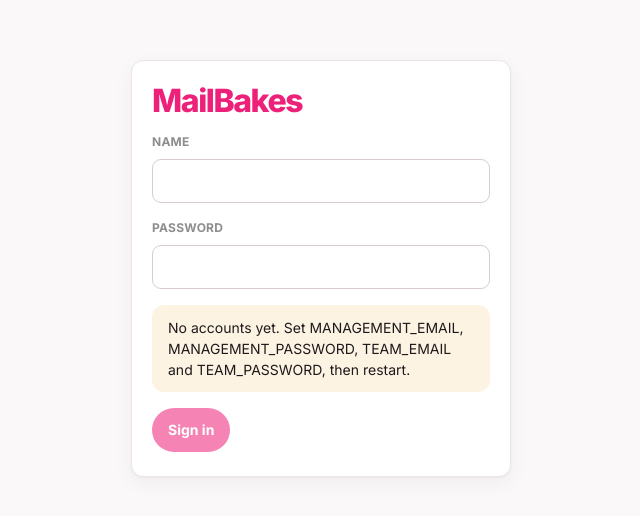
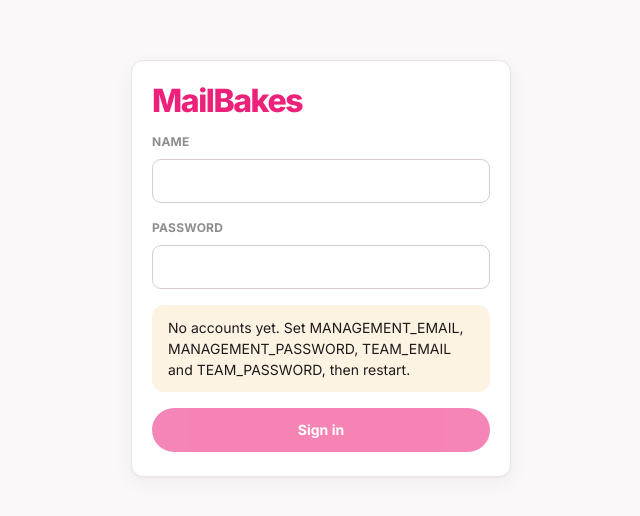
Before and after one commit to mailbakes2026/mailbakes-organic, a Next.js app: page /login in a window 1280 px wide. Shown: the part 132-648 px from the top of the page, without its empty margins (319-959 px from the left). Built offline with nearby package versions, Linux system fonts and the light colour scheme; no server answers; the database is empty.

Commit message:
Make the Organic sign-in button the full width of the card.
A shared field-stack rule was shrinking the button to its label. The sign-in button now stretches so Organic matches the other apps.

Co-authored-by: mailbakes2026 <mailbakes2026@users.noreply.github.com>

```diff
--- a/src/app/mailbakes.css
+++ b/src/app/mailbakes.css
@@ -257,8 +257,14 @@ input, select, textarea {
 }
 .signin-card .field { gap: 8px; }
 .signin-card input { font-size: 16px; min-height: 44px; border-radius: 9px; }
-.signin-card .btn { align-self: stretch; min-height: 44px; background: #ED217A; color: #fff; }
-.signin-card .btn:hover { background: #C31A63; }
+form.card.signin-card > .btn {
+  align-self: stretch;
+  width: 100%;
+  min-height: 44px;
+  background: #ED217A;
+  color: #fff;
+}
+form.card.signin-card > .btn:hover { background: #C31A63; }
 .signin-card .error { margin: 0; }
 .signin-card .alert { margin: 0; }
 .sick-card { width: min(460px, 100%); }
```
